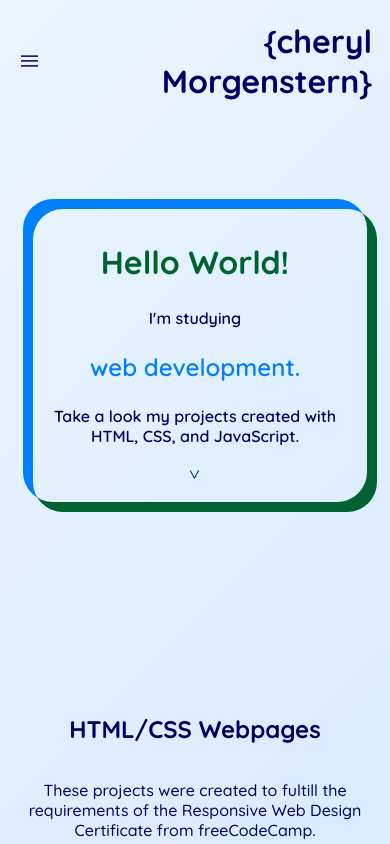
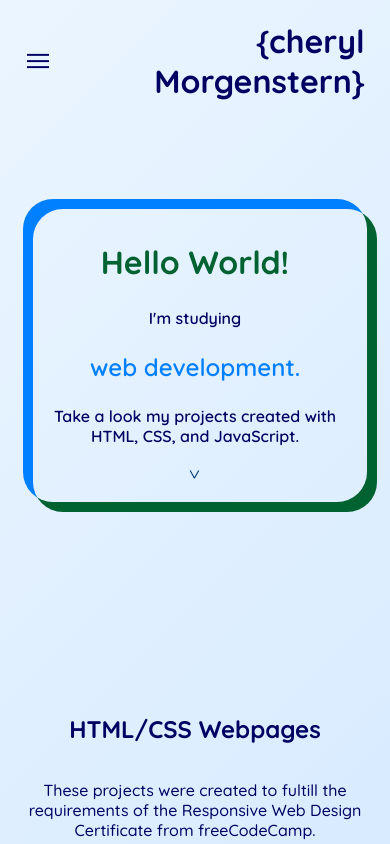
Before and after one commit to CodeCheryl/Profile, a plain HTML site: page index.html in a window 390 px wide. Shown: the top 844 px of the page. Drawn offline with Linux system fonts and the light colour scheme.

Commit message:
tweeking mobile

```diff
--- a/profile.css
+++ b/profile.css
@@ -38,7 +38,7 @@ header {
 
 header h1 {
   margin-left: 0.5em;
-  width: 80%;
+  width: 75%;
   text-align: right;
   word-spacing: -0.25em;
 }
@@ -73,7 +73,7 @@ a:hover {
 .hamburger {
   border: none;
   background-color: transparent;
-  font-size: 1.15em;
+  font-size: 1.5em;
   cursor: pointer;
   color: #000062;
 }
```
